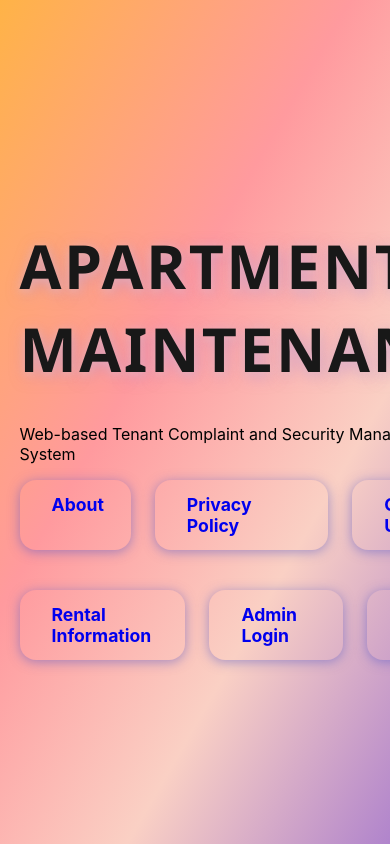
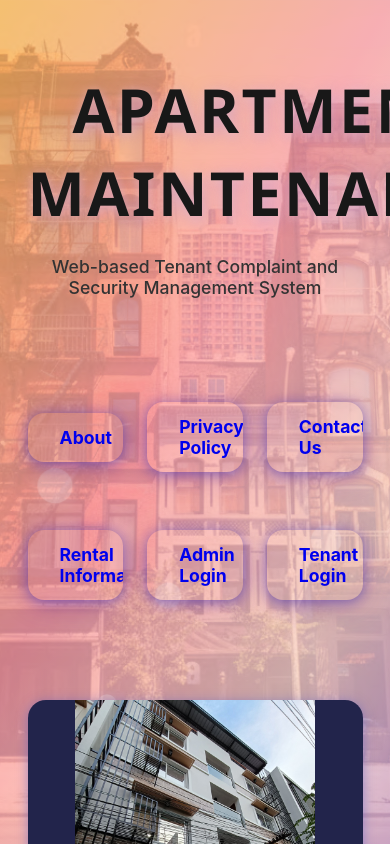
Before and after one commit to Noble636/Capstone2, a React (Create React App) app: page / in a window 390 px wide. Built offline with nearby package versions, Linux system fonts and the light colour scheme.

Commit message:
Initial commit

```diff
--- a/src/components/Home.js
+++ b/src/components/Home.js
@@ -39,10 +39,20 @@ const Home = () => {
 
   return (
     <div className="home-container">
+      <img src={process.env.PUBLIC_URL + '/Background/GB.png'} alt="Background" className="home-bg-image" />
+      {/* Soda bubbles */}
+      <div className="bubble b1"></div>
+      <div className="bubble b2"></div>
+      <div className="bubble b3"></div>
+      <div className="bubble b4"></div>
+      <div className="bubble b5"></div>
+      <div className="bubble b6"></div>
+      <div className="bubble b7"></div>
+      <div className="bubble b8"></div>
       <div className="home-content-wrapper">
         <div className="home-left">
           <h1 className="home-main-title">Apartment Maintenance</h1>
-          <p className="home-subtitle">Web-based Tenant Complaint and Security Management System</p>
+          <p className="home-subtitle home-subtitle-separate">Web-based Tenant Complaint and Security Management System</p>
           <div className="home-nav">
                <div className="home-btn-row">
                  <Link to="/about" className="home-animated-btn">About</Link>
--- a/src/css/Home.css
+++ b/src/css/Home.css
@@ -1,3 +1,97 @@
+@media (max-width: 700px) {
+  .home-content-wrapper {
+    flex-direction: column;
+    width: 98vw;
+    min-height: 90vh;
+    max-width: 100vw;
+    align-items: center;
+    justify-content: flex-start;
+    margin-top: 0.5em;
+    padding: 0 0.5em;
+  }
+
+  .home-left {
+    padding: 18px 8px 12px 8px;
+    align-items: center;
+    width: 100%;
+    justify-content: flex-start;
+  }
+
+  .home-main-title {
+    font-size: 2.1rem;
+    margin-top: 0.2em;
+    margin-bottom: 0.5em;
+    text-align: center;
+  }
+
+  .home-subtitle,
+  .home-subtitle-separate {
+    font-size: 0.95rem;
+    margin-bottom: 1.2em;
+    text-align: center;
+    padding: 0 0.5em;
+  }
+
+  .home-nav {
+    width: 100%;
+    align-items: center;
+    justify-content: center;
+    margin-bottom: 1.5em;
+  }
+
+  .home-btn-row {
+    flex-direction: column;
+    gap: 1em;
+    align-items: center;
+    justify-content: center;
+    margin-top: 0.5em;
+  }
+
+  .home-btn,
+  .home-animated-btn {
+    width: 90vw;
+    max-width: 340px;
+    font-size: 1em;
+    padding: 0.7em 0.5em;
+    margin: 0.5em auto;
+    border-radius: 22px;
+  }
+
+  .home-right-frame {
+    width: 100%;
+    justify-content: center;
+    align-items: center;
+    padding: 0;
+    margin-top: 1.2em;
+  }
+
+  .home-apartment-img-full {
+    max-width: 95vw;
+    height: 180px;
+    border-radius: 12px;
+  }
+
+  /* Bubbles: make smaller and less spread out */
+  .bubble.b1, .bubble.b2, .bubble.b3, .bubble.b4, .bubble.b5, .bubble.b6, .bubble.b7, .bubble.b8 {
+    left: auto;
+    right: auto;
+  }
+  .bubble.b1 { left: 12vw; width: 18px; height: 18px; }
+  .bubble.b2 { left: 28vw; width: 10px; height: 10px; }
+  .bubble.b3 { left: 44vw; width: 14px; height: 14px; }
+  .bubble.b4 { left: 62vw; width: 8px; height: 8px; }
+  .bubble.b5 { left: 80vw; width: 16px; height: 16px; }
+  .bubble.b6 { left: 70vw; width: 12px; height: 12px; }
+  .bubble.b7 { left: 55vw; width: 7px; height: 7px; }
+  .bubble.b8 { left: 35vw; width: 13px; height: 13px; }
+}
+.home-subtitle-separate {
+  margin-bottom: 5em;
+  margin-top: 0.2em;
+  font-size: 1.1rem;
+  color: #333;
+  font-weight: 500;
+}
 .home-container {
   min-height: 100vh;
   width: 100vw;
@@ -7,6 +101,56 @@
   background: linear-gradient(120deg, #ffb347 0%, #ff9a9e 40%, #fad0c4 70%, #b084cc 100%);
   animation: home-bg-move 12s ease-in-out infinite alternate;
   overflow-x: hidden;
+  position: relative;
+}
+
+.bubble {
+  position: absolute;
+  bottom: -60px;
+  border-radius: 50%;
+  background: rgba(255,255,255,0.35);
+  box-shadow: 0 0 12px 2px rgba(255,255,255,0.18);
+  animation: bubble-rise 8s linear infinite;
+  z-index: 0;
+}
+
+/* Different sizes and left positions for variety */
+.bubble.b1 { width: 32px; height: 32px; left: 10vw; animation-delay: 0s; }
+.bubble.b2 { width: 18px; height: 18px; left: 25vw; animation-delay: 2s; }
+.bubble.b3 { width: 24px; height: 24px; left: 40vw; animation-delay: 1s; }
+.bubble.b4 { width: 14px; height: 14px; left: 60vw; animation-delay: 3s; }
+.bubble.b5 { width: 28px; height: 28px; left: 80vw; animation-delay: 0.5s; }
+.bubble.b6 { width: 20px; height: 20px; left: 70vw; animation-delay: 4s; }
+.bubble.b7 { width: 12px; height: 12px; left: 55vw; animation-delay: 2.5s; }
+.bubble.b8 { width: 22px; height: 22px; left: 35vw; animation-delay: 5s; }
+
+@keyframes bubble-rise {
+  0% { transform: translateY(0) scale(1); opacity: 0.7; }
+  80% { opacity: 0.7; }
+  100% { transform: translateY(-100vh) scale(1.15); opacity: 0; }
+}
+.home-bg-image {
+  position: absolute;
+  top: 0;
+  left: 0;
+  width: 100vw;
+  height: 100vh;
+  object-fit: cover;
+  opacity: 0.25;
+  z-index: 0;
+  pointer-events: none;
+}
+
+.home-bg-image {
+  position: absolute;
+  top: 0;
+  left: 0;
+  width: 100vw;
+  height: 100vh;
+  object-fit: cover;
+  opacity: 0.25;
+  z-index: 0;
+  pointer-events: none;
 }
 .home-buttons {
   display: flex;
@@ -39,6 +183,8 @@
   box-sizing: border-box;
   justify-content: space-between;
   align-items: stretch;
+  position: relative;
+  z-index: 1;
 }
 
 .home-left {
@@ -70,7 +216,7 @@
   background: linear-gradient(120deg, #ff9a9e 0%, #fad0c4 60%, #b084cc 100%);
   border: none;
   border-radius: 30px;
-  box-shadow: 0 2px 8px rgba(0,0,0,0.08);
+  box-shadow: 0 4px 24px 0 rgba(76,0,130,0.35), 0 2px 8px rgba(0,0,0,0.12);
   cursor: pointer;
   transition: transform 0.2s, box-shadow 0.2s;
 }
@@ -85,7 +231,7 @@
   border-radius: 16px;
   padding: 14px 32px;
   font-size: 1.1rem;
-  box-shadow: 0 2px 12px #4e54c880;
+  box-shadow: 0 4px 24px 0 rgba(76,0,130,0.35), 0 2px 12px #4e54c880;
   cursor: pointer;
   text-decoration: none;
   transition: transform 0.2s, box-shadow 0.3s, background 0.3s;
```
Also changed, not shown: public/Background/Background.jpg (deleted), public/Background/GB.png (added).
